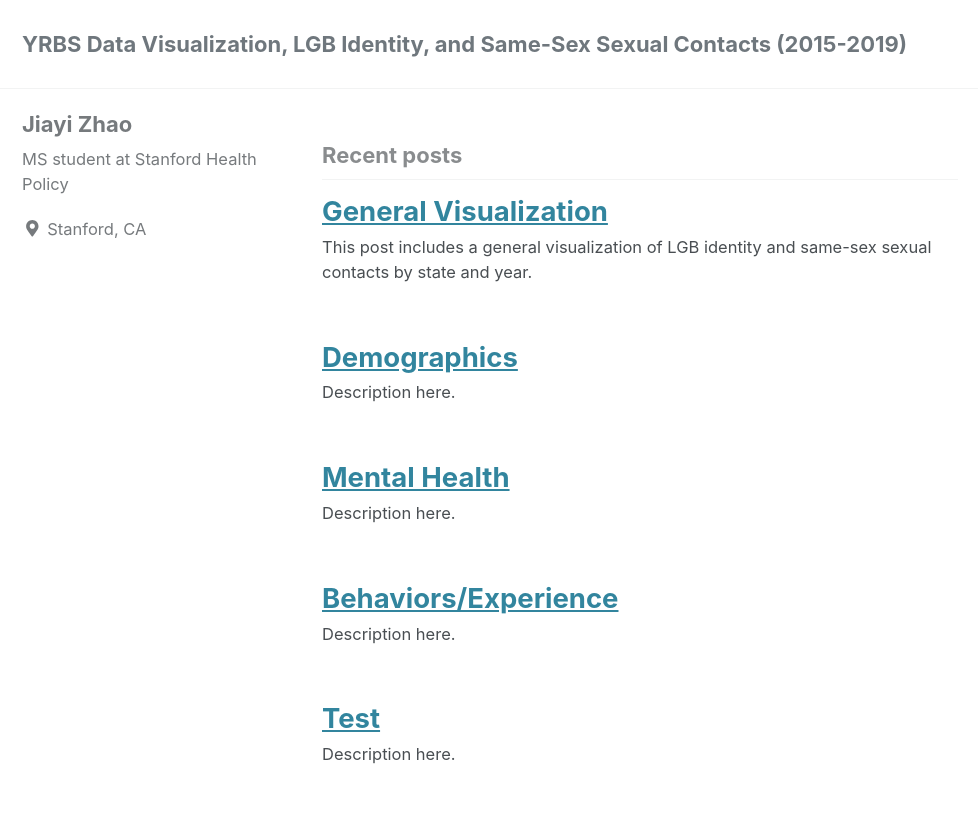
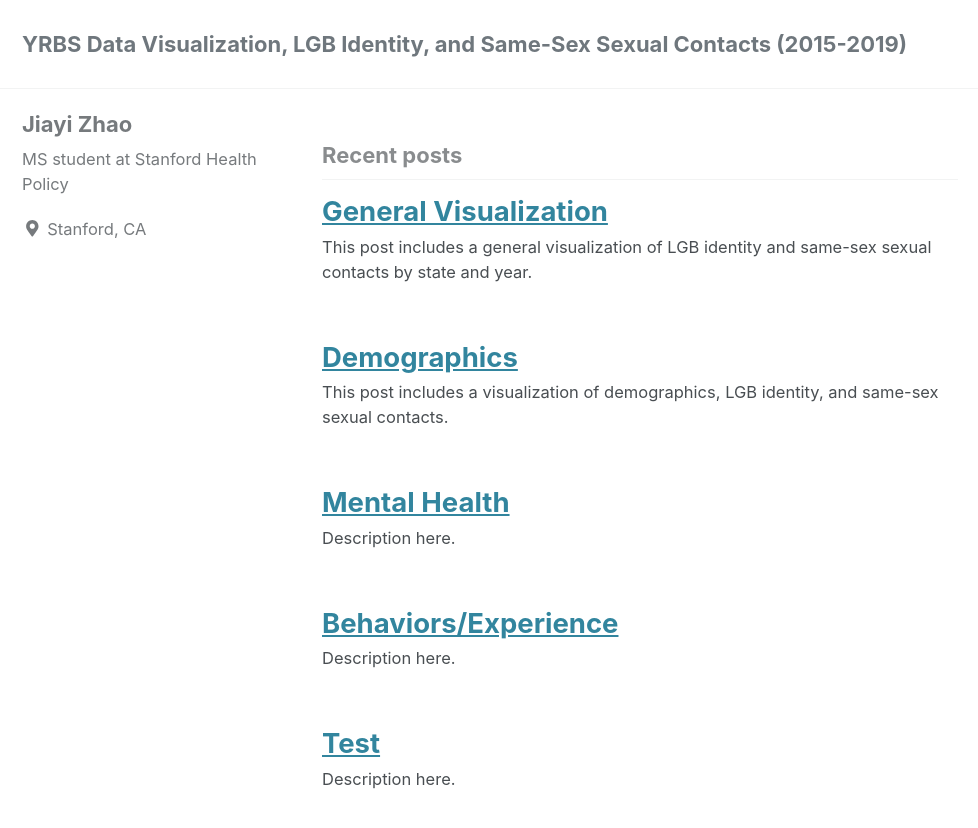
Before and after one commit to maryzhao0111/YRBS_visual, a Jekyll site: the page built from index.html, in a window 1280 px wide and 900 px high. Shown: the top 828 px of the window, without its empty margins (0-978 px from the left). Built offline with Jekyll 4.4.1, drawn with Linux system fonts in a browser that asks for light colours; cached includes are drawn as plain includes; nearby versions of some CDN libraries; a script that is not in the unit is left out; the list of posts is cut into pages by our own code; part of the change alters nothing that is shown.

Commit message:
Update 2022-07-31-c-Demo.md

```diff
--- a/_posts/2022-07-31-c-Demo.md
+++ b/_posts/2022-07-31-c-Demo.md
@@ -2,46 +2,48 @@
 title: "Demographics"
 date: 2022-07-31
 published: true
-tags: [dataviz, altair, hvplot, holoviews]
-excerpt: "Description here."
+tags: [dataviz, altair]
+excerpt: "This post includes a visualization of demographics, LGB identity, and same-sex sexual contacts."
 altair-loader:
-  altair-chart-1: "charts/lgb_bars.json"
-  altair-chart-2: "charts/lgb_bars.json"
-hv-loader:
-  hv-chart-1: ["charts/test2_bars.html", "500"] # second argument is the height
+  altair-chart-1: "charts/visual_plots/demo/age_bars.json"
+  altair-chart-2: "charts/visual_plots/demo/gender_bars.json"
+  altair-chart-3: "charts/visual_plots/demo/lgbage_bars.json"
+  altair-chart-4: "charts/visual_plots/demo/lgbgender_bars.json"
+  altair-chart-5: "charts/visual_plots/demo/lgbrace7_bars.json"
+  altair-chart-6: "charts/visual_plots/demo/mssexage_bars.json"
+  altair-chart-7: "charts/visual_plots/demo/mssexrace7_bars.json"
+  altair-chart-8: "charts/visual_plots/demo/race7_bars.json"
+  altair-chart-9: "charts/visual_plots/demo/ssexage_bars.json"
+  altair-chart-10: "charts/visual_plots/demo/ssexgender_bars.json"
+  altair-chart-11: "charts/visual_plots/demo/ssexrace7_bars.json"
 toc: true
 toc_sticky: true
 ---
 
-This post is a test.
+This post includes a visualization of demographics, LGB identity, and same-sex sexual contacts.
+The plots are combining all states together. The state-by-state demographic plots are in the end of this post.
 
-## Altair graphs
+## Age
 
-### JSON
+### Age & LGB Identity
+<div id="altair-chart-3"></div>
+### Age & Same-Sex Sexual Contacts
+<div id="altair-chart-9"></div>
+### Age & Men Same-Sex Sexual Contacts
+<div id="altair-chart-6"></div>
 
-Below is the lgb_bars.html.
+## Race/Ethnicity (7-level)
 
-<div id="altair-chart-1"></div>
+### Race/Ethnicity & LGB Identity
+<div id="altair-chart-5"></div>
+### Race/Ethnicity & Same-Sex Sexual Contacts
+<div id="altair-chart-11"></div>
+### Race/Ethnicity & Men Same-Sex Sexual Contacts
+<div id="altair-chart-7"></div>
 
-Does json work?
+## Gender
 
-### a second json
-
-<div id="altair-chart-2"></div>
-
-Does it work??
-
-
-## HvPlot graph
-
-Lastly, try the hvplot.
-
-<div id="hv-chart-1"></div>
-
-
-## Notes
-
-- See the [raw source code](https://raw.githubusercontent.com/MUSA-550-Fall-2020/github-pages-starter/master/_posts/2019-04-13-measles-charts.md) of this post for details on how these charts were embedded.
-- See the [lecture 13A slides](https://github.com/MUSA-550-Fall-2020/week-13/blob/master/lecture-13A.ipynb) for the code that produced these plots.
-
-**Important: When embedding charts, you will likely need to adjust the width/height of the charts before embedding them in the page so they fit nicely when embedded.**
+### Gender & LGB Identity
+<div id="altair-chart-4"></div>
+### Gender & Same-Sex Sexual Contacts
+<div id="altair-chart-10"></div>
```
